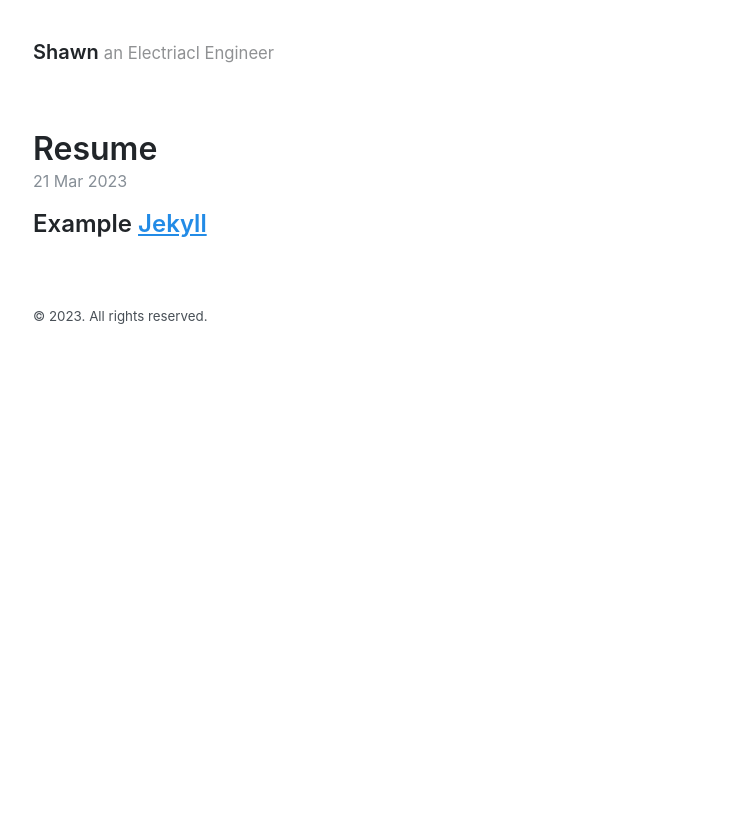
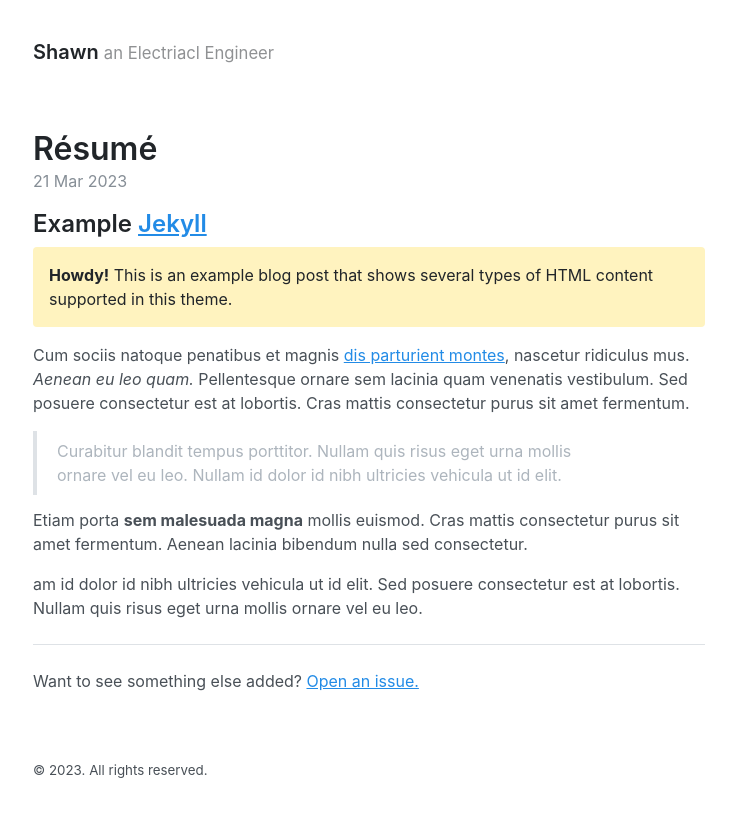
Before and after one commit to Pepsi-Wu/Pepsi-Wu.github.io, a Jekyll site: the page built from _posts/2023-03-21-test.md, in a window 1280 px wide. Shown: the top 817 px of the page, without its empty margins (271-1007 px from the left). Built offline with Jekyll 4.4.1, drawn with Linux system fonts in a browser that asks for light colours.

Commit message:
test more

```diff
--- a/_posts/2023-03-21-test.md
+++ b/_posts/2023-03-21-test.md
@@ -1,6 +1,23 @@
 ---
 layout: post
-title: Resume
+title: Résumé
 ---
 
 ## Example [Jekyll](https://jekyllrb.com)
+**Howdy!** This is an example blog post that shows several types of HTML content supported in this theme.
+{: .message }
+
+Cum sociis natoque penatibus et magnis <a href="#">dis parturient montes</a>, nascetur ridiculus mus. *Aenean eu leo quam.* Pellentesque ornare sem lacinia quam venenatis vestibulum. Sed posuere consectetur est at lobortis. Cras mattis consectetur purus sit amet fermentum.
+
+> Curabitur blandit tempus porttitor. Nullam quis risus eget urna mollis ornare vel eu leo. Nullam id dolor id nibh ultricies vehicula ut id elit.
+
+Etiam porta **sem malesuada magna** mollis euismod. Cras mattis consectetur purus sit amet fermentum. Aenean lacinia bibendum nulla sed consectetur.
+
+
+am id dolor id nibh ultricies vehicula ut id elit. Sed posuere consectetur est at lobortis. Nullam quis risus eget urna mollis ornare vel eu leo.
+
+-----
+
+Want to see something else added? <a href="https://github.com/poole/poole/issues/new">Open an issue.</a>
+
+[^fn-sample_footnote]: Handy! Now click the return link to go back.
```
